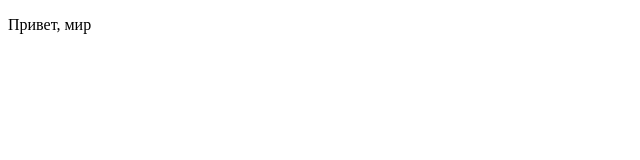
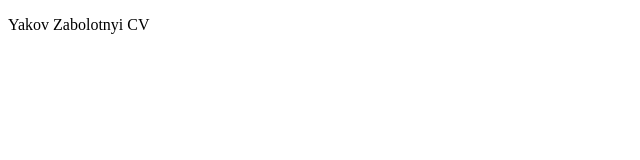
Before and after one commit to Crossroads30/rsschool-cv-2022, a plain HTML site: page index.html in a window 1280 px wide. Shown: the full height of the page, 0-640 px from the left. Drawn offline with Linux system fonts and the light colour scheme.

Commit message:
refactor: some changes in html file

```diff
--- a/index.html
+++ b/index.html
@@ -9,6 +9,6 @@
   </style>
  </head>
  <body>
-  <p>Привет, мир</p>
+  <p>Yakov Zabolotnyi CV</p>
  </body>
 </html>
```
